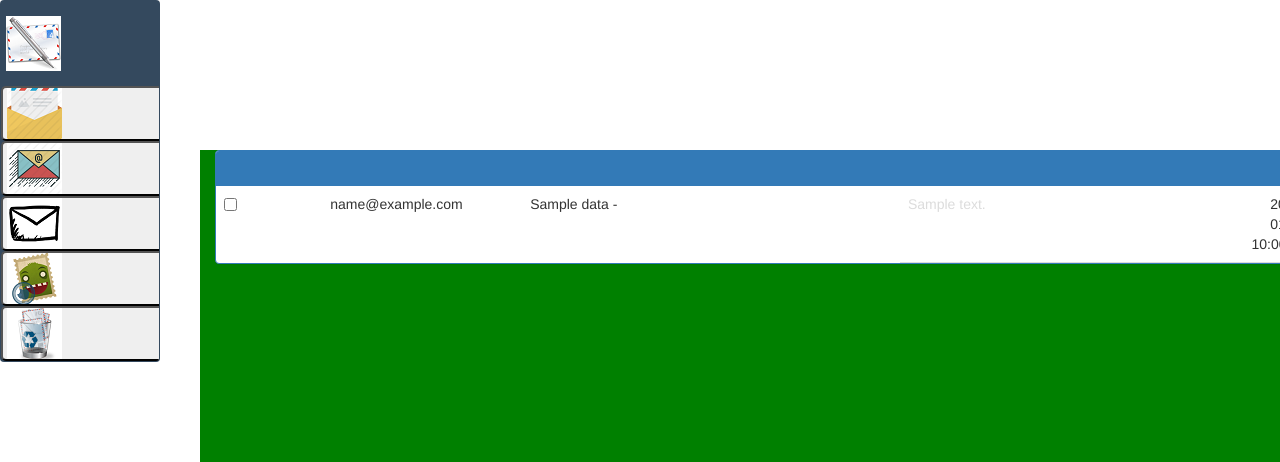
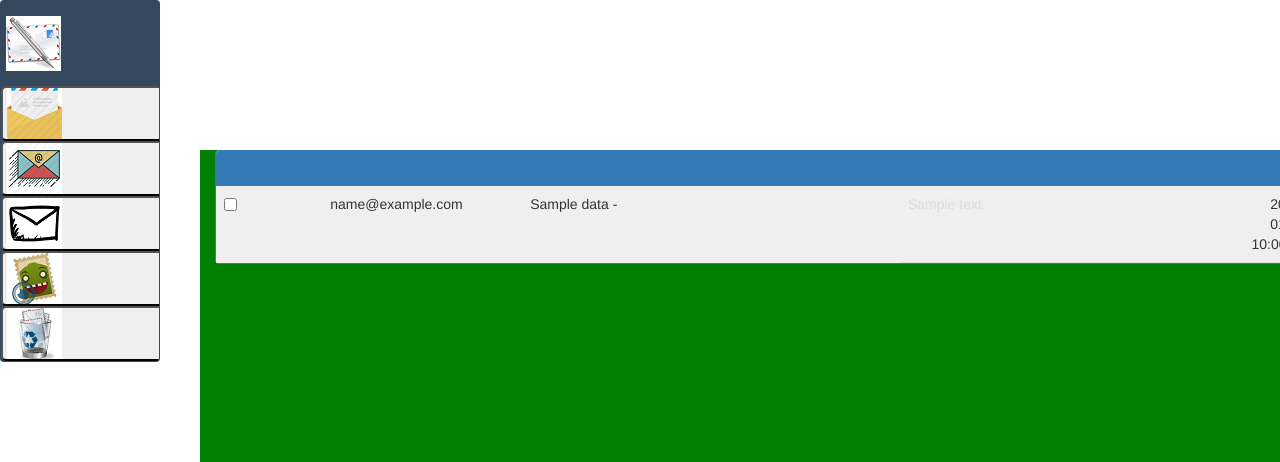
Before and after one commit to Hedgehog333/EmailSystem, a PHP site: template application/views/messages_menu_view.php in a window 1280 px wide. Shown: the top 462 px of the page. Run offline with PHP 8.4, Linux system fonts and the light colour scheme; the template is opened without the code that fills it: most values are stand-ins (such as "Sample title", 1, 10 or a date in 2020); some libraries are stand-ins or nearby versions.

Commit message:
add styles hover & not read messages

```diff
--- a/css/bootstrap-vertical-menu.css
+++ b/css/bootstrap-vertical-menu.css
@@ -131,3 +131,11 @@
     display: none;
   }
 }
+
+tr.message_form.not_read {
+    background-color: #efefef;
+}
+
+tr.message_form:hover {
+    background-color: #f5f5f5;
+}
```
